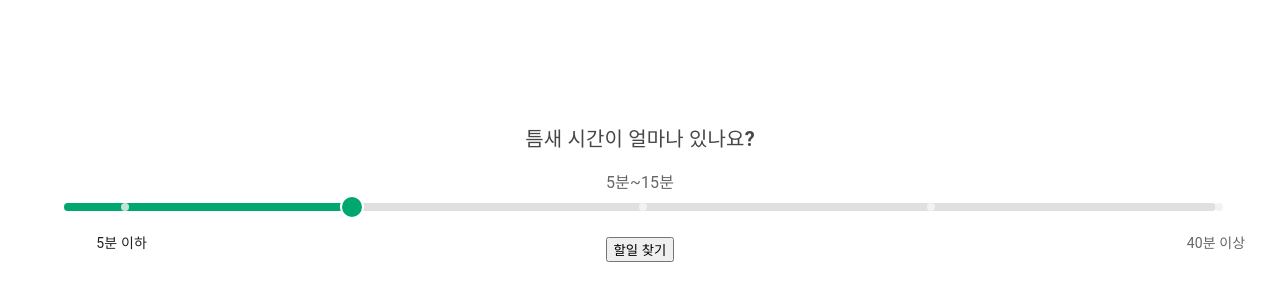
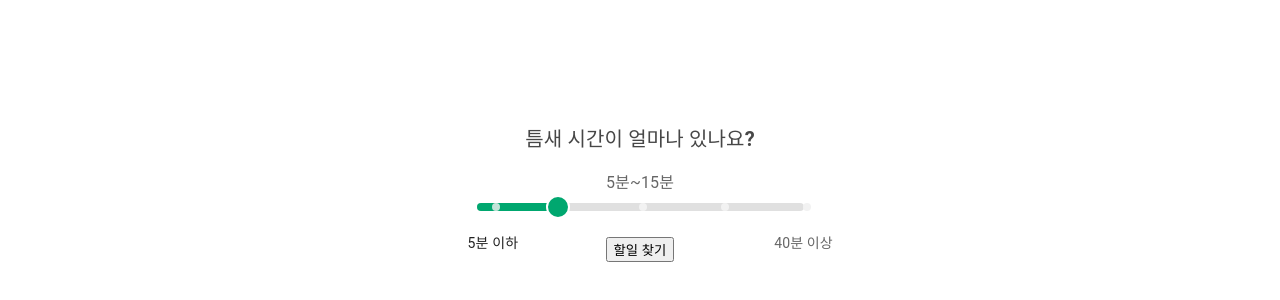
Before and after one commit to Tickley-Team/Tickley, a React (Vite) app: page /survey in a window 1280 px wide. Shown: the part 216-516 px from the top of the page. Built offline with nearby package versions, Linux system fonts and the light colour scheme.

Commit message:
feat: 1200px이상에서도 모바일레이아웃 고정

```diff
--- a/src/App.css
+++ b/src/App.css
@@ -1,5 +1,5 @@
 #root {
-  max-width: 1280px;
+  /* max-width: 1280px; */
   margin: 0 auto;
   text-align: center;
 }
--- a/src/layout/MobileLayout.tsx
+++ b/src/layout/MobileLayout.tsx
@@ -17,6 +17,9 @@ export const MobileLayout = ({
         flexDirection: 'column',
         justifyContent: 'center',
         alignItems: 'center',
+        '@media (min-width: 1200px)': {
+          maxWidth: '375px', // 1200px 이상에서도 375px 고정
+        },
       }}
       {...restProps}
     >
```
